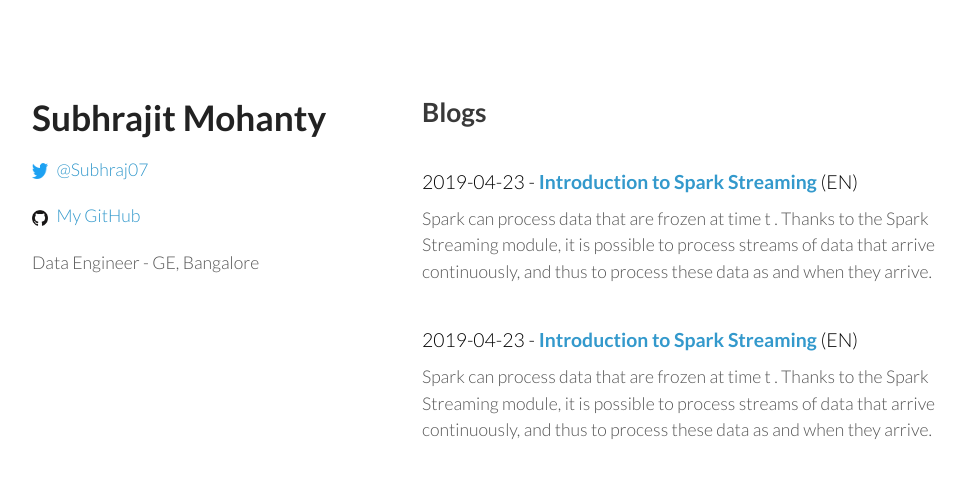
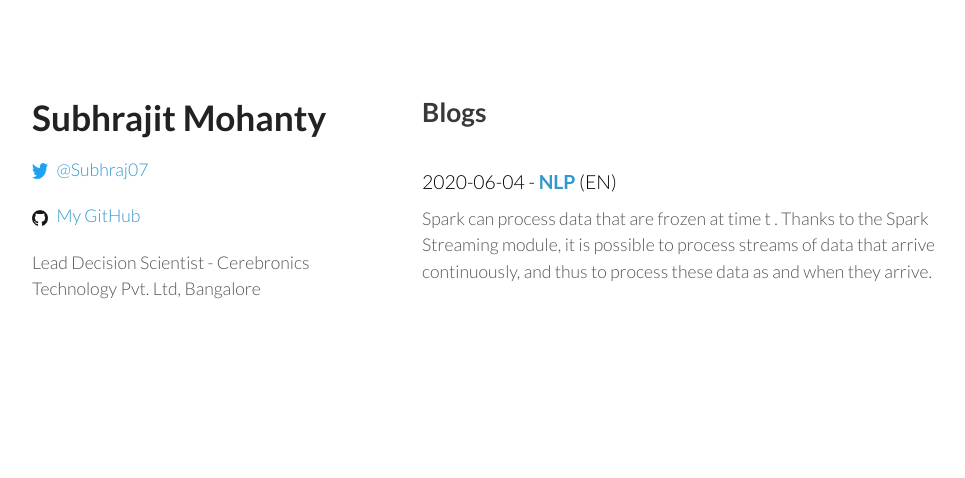
Before and after one commit to Subhraj07/Subhraj07.github.io, a Jekyll site: the page built from index.html, in a window 1280 px wide. Shown: the top 478 px of the page, without its empty margins (138-1103 px from the left). Built offline with Jekyll 4.4.1, drawn with Linux system fonts in a browser that asks for light colours; nearby versions of some CDN libraries.

Commit message:
test post

```diff
--- a/_config.yml
+++ b/_config.yml
@@ -2,7 +2,7 @@
 title: Subhrajit - Blog
 email: techbiglover@gmail.com
 description: >
-  Data Engineer - GE, Bangalore
+  Lead Decision Scientist - Cerebronics Technology Pvt. Ltd, Bangalore
 baseurl: "" # the subpath of your site, e.g. /blog/
 url: "https://subhraj07.github.io"
 twitter_username: Subhraj07
--- a/_posts/2019-04-23-introduction-spark-streaming.md
+++ /dev/null
@@ -1,35 +0,0 @@
----
-layout: post
-title:  "Introduction to Spark Streaming"
-date:   2019-04-23 11:00:00
-tags: spark Streaming
-language: EN
----
-Spark can process data that are frozen at time t . Thanks to the Spark Streaming module, it is possible to process streams of data that arrive continuously, and thus to process these data as and when they arrive.
-
-# Model of micro-batches
-
-With Spark Streaming, a context is initialized with a duration. The framework will accumulate data during this time and then produce a small RDD ( Resilient Distributed Dataset , see Introduction to Apache Spark ). This accumulation / generation cycle of RDD will recur until the program is stopped. We are talking here about micro-batches as opposed to a treatment of events one by one.
-
-<p style="text-align:center;"><img src="/images/spark-streaming-micro-batches.png" style="width:75%"></p>
-
-Spark Streaming is opposed here to Apache Storm (https://storm.apache.org/) : Storm offers a real-time treatment of events while Spark Streaming will add a delay between the arrival of a message and its processing.
-
-This difference in treatment, however, allows Spark Streaming to offer a guarantee of message processing in exactly once in normal conditions (each message is delivered once and only to the program, without loss of messages), and at least once in degraded conditions. (A message can be delivered several times, but still without losses). Storm allows you to set the guarantee level, but to optimize performance, the mode at most once (each message is delivered at most once but losses are possible) must be used.
-
-Finally, and this is the main advantage of **Spark Streaming over Storm, the **Spark Streaming API is identical to the classic Spark API . It is thus possible to manipulate data streams in the same way as manipulated frozen data.
-
-
-# Data sources
-
-Spark Streaming is intended to process data that arrive continuously, it is necessary to choose a suitable data source. We will therefore tend to prefer sources opening a network socket and remaining listening. Basic, we can thus use:
-
-- TCP socket (via `sc.socketStream` ou `sc.socketTextStream`)
-- messages from [Kafka](http://kafka.apache.org/)
-- logs from [Flume](http://flume.apache.org/)
-- files from HDFS (to monitor the creation of new files only)
-- an MQ queue (type [ZeroMQ](http://zeromq.org/))
-- Tweets from Twitter (utilise [Twitter4J](http://twitter4j.org/en/index.html))
-
-
-It is also possible to implement a custom data source by extending the [Receiver](http://spark.apache.org/docs/latest/api/java/org/apache/spark/streaming/receiver/Receiver.html) class.
--- a/_posts/2020-06-04-test.md
+++ b/_posts/2020-06-04-test.md
@@ -1,8 +1,8 @@
 ---
 layout: post
-title:  "Introduction to Spark Streaming"
-date:   2019-04-23 11:00:00
-tags: spark Streaming
+title:  "NLP"
+date:   2020-06-04 11:00:00
+tags: NLP
 language: EN
 ---
 Spark can process data that are frozen at time t . Thanks to the Spark Streaming module, it is possible to process streams of data that arrive continuously, and thus to process these data as and when they arrive.
```
